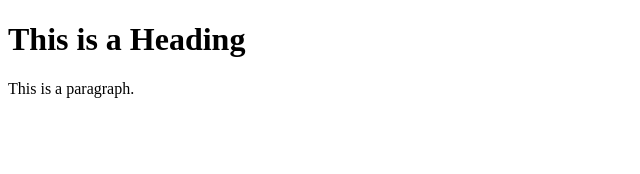
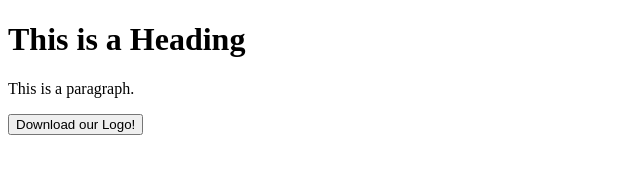
Before and after one commit to cr7ronaldocom/nevermind, a plain HTML site: page index.html in a window 1280 px wide. Shown: the whole page, without its empty margins (0-640 px from the left). Drawn offline with Linux system fonts and the light colour scheme.

Commit message:
Update index.html

```diff
--- a/index.html
+++ b/index.html
@@ -8,6 +8,6 @@
 
 <h1>This is a Heading</h1>
 <p>This is a paragraph.</p>
-
+<button type="submit" onclick="window.open('icon.png')">Download our Logo!</button>
 </body>
 </html>
```
